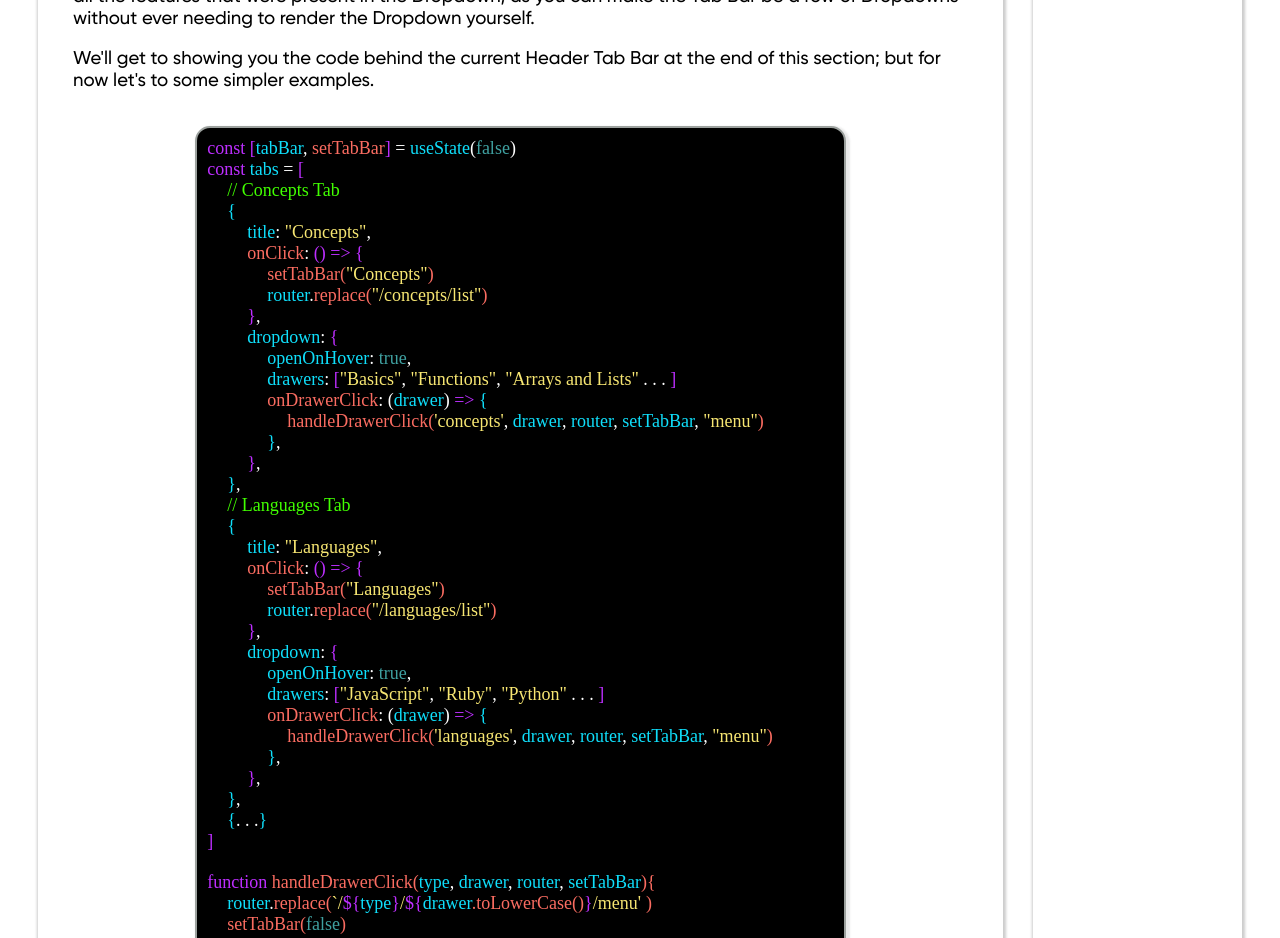
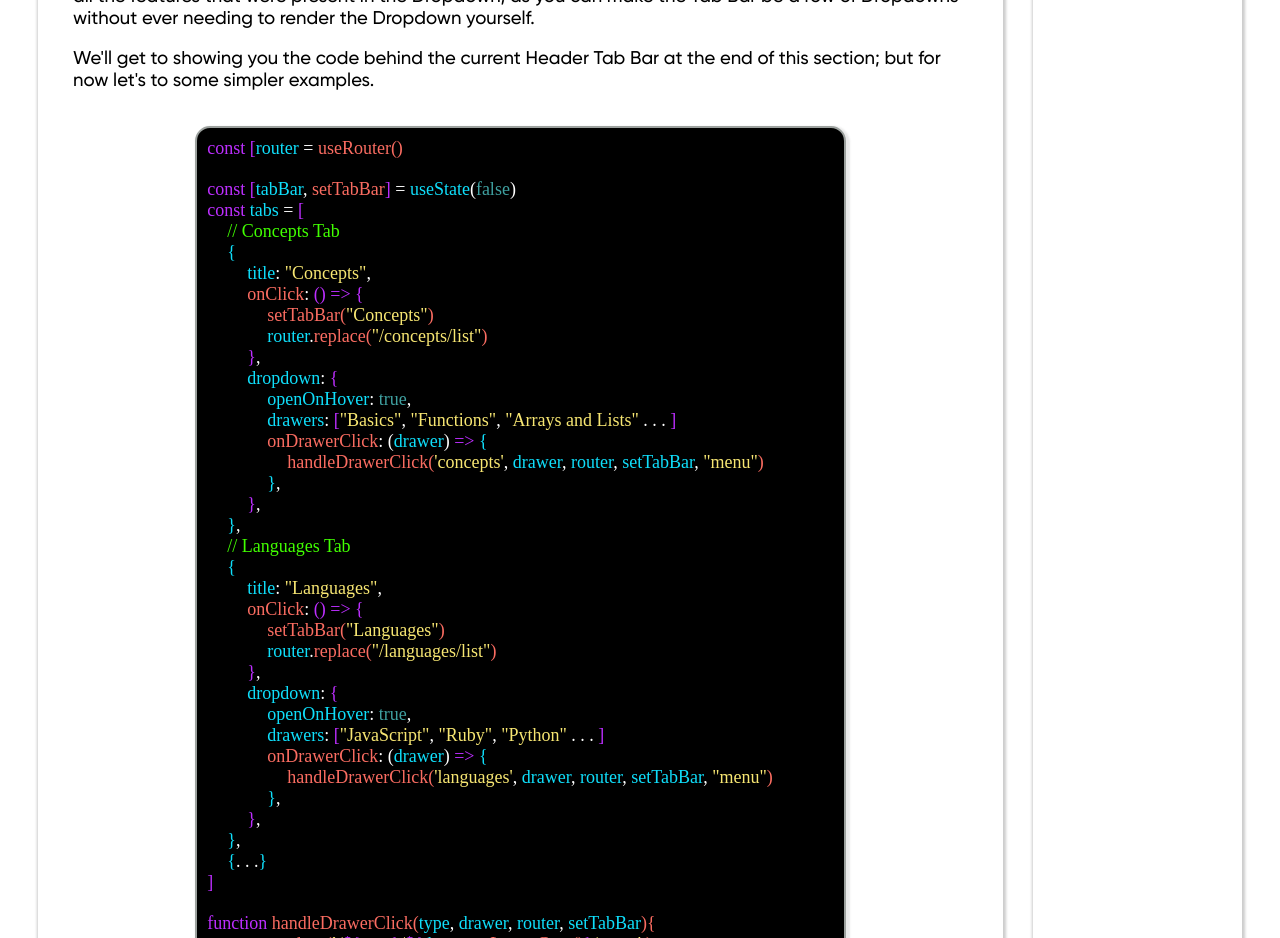
Before and after one commit to NLanese/the-codex, a Next.js app: page /showcases/ostrich-components/ostrich-showcase in a window 1280 px wide. Shown: the part 4900-5838 px from the top of the page. Built offline with nearby package versions, Linux system fonts and the light colour scheme.

Commit message:
Update ostrich-showcase.js

```diff
--- a/pages/showcases/ostrich-components/ostrich-showcase.js
+++ b/pages/showcases/ostrich-components/ostrich-showcase.js
@@ -1368,6 +1368,14 @@ export default function OstrichShowcase() {
                     {/* Header Bar Code */}
                     <div style={{...Styles.Sections.simpleLessonCode, width: '70%'}}>
 
+                        <p style={{...Styles.Code.code, fontSize: 18, marginBottom: 20}}>
+                            <span style={Styles.Code.keyword}>const </span>
+                            <span style={Styles.Code.keyword}>{"["}</span>
+                            <span style={Styles.Code.var}>router</span>
+                            <span style={Styles.Code.reg}> = </span>
+                            <span style={Styles.Code.func}>useRouter()</span>
+                        </p>
+
                          {/* TABS CONST */}
                          <p style={{...Styles.Code.code, fontSize: 18}}>
                             <span style={Styles.Code.keyword}>const </span>
```
